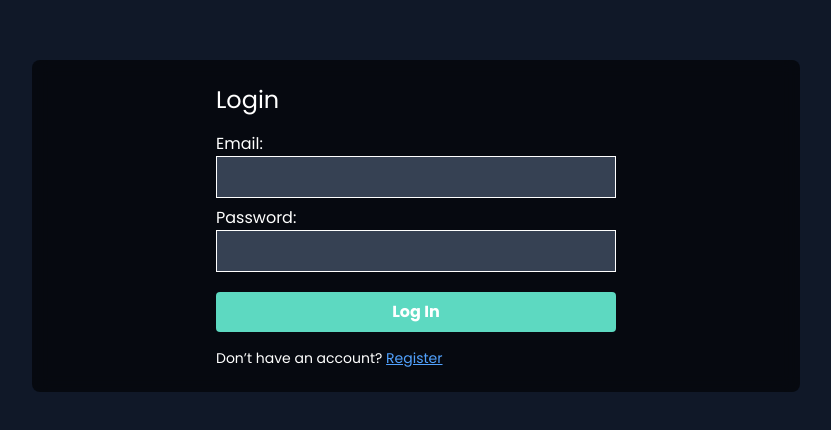
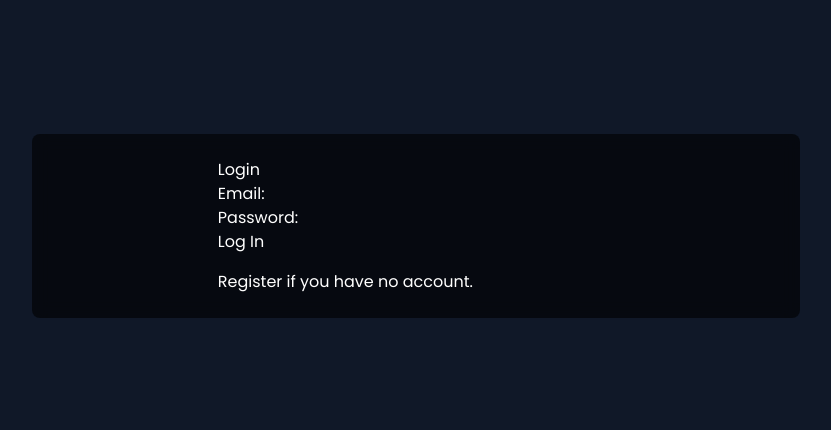
Before and after one commit to fullerstackdev/betlogic-frontend, a React (Vite) app: page /auth/login in a window 1280 px wide. Shown: the part 174-604 px from the top of the page, without its empty margins (224-1055 px from the left). Built offline with nearby package versions, Linux system fonts and the light colour scheme.

Commit message:
loginflow

```diff
--- a/src/components/Sidebar.jsx
+++ b/src/components/Sidebar.jsx
@@ -1,5 +1,5 @@
 // src/components/Sidebar.jsx
-import React, { useEffect, useState } from "react";
+import React, { useState, useEffect } from "react";
 import { NavLink, useNavigate } from "react-router-dom";
 import {
   FiHome,
@@ -13,14 +13,13 @@ import userAvatar from "../assets/images/users/user1.jpg";
 
 function Sidebar({ collapsed, openMobile, onCloseMobile }) {
   const navigate = useNavigate();
-  const [userName, setUserName] = useState("User Name");
+  const [userName, setUserName] = useState("User");
 
   useEffect(() => {
     const fn = localStorage.getItem("firstName") || "";
     const ln = localStorage.getItem("lastName") || "";
-    if (fn || ln) {
-      setUserName(`${fn} ${ln}`.trim() || "User");
-    }
+    const combined = (fn + " " + ln).trim();
+    if (combined) setUserName(combined);
   }, []);
 
   const navItems = [
@@ -49,7 +48,7 @@ function Sidebar({ collapsed, openMobile, onCloseMobile }) {
         <img src={logo} alt="BetLogic Logo" className="h-8 w-auto" />
       </div>
 
-      {/* NAVIGATION */}
+      {/* NAV */}
       <ul className="list-none m-0 p-0 flex-1 overflow-auto">
         {navItems.map((item) => (
           <li key={item.to}>
@@ -70,7 +69,7 @@ function Sidebar({ collapsed, openMobile, onCloseMobile }) {
         ))}
       </ul>
 
-      {/* PROFILE SECTION */}
+      {/* PROFILE */}
       <div
         className="border-t border-[var(--color-border)] px-4 py-3 flex items-center cursor-pointer hover:bg-[var(--color-mid)]"
         onClick={() => navigate("/profile")}
@@ -90,12 +89,9 @@ function Sidebar({ collapsed, openMobile, onCloseMobile }) {
     </div>
   );
 
-  // MOBILE OVERLAY
+  // Mobile overlay
   const mobileSidebar = openMobile && (
-    <div
-      className="md:hidden fixed inset-0 z-50 flex"
-      onClick={onCloseMobile}
-    >
+    <div className="md:hidden fixed inset-0 z-50 flex" onClick={onCloseMobile}>
       <div
         className="bg-[var(--color-dark)] text-gray-300 w-64 flex flex-col"
         onClick={(e) => e.stopPropagation()}
@@ -103,7 +99,6 @@ function Sidebar({ collapsed, openMobile, onCloseMobile }) {
         <div className="flex items-center justify-center px-4 py-4 border-b border-[var(--color-border)]">
           <img src={logo} alt="BetLogic Logo" className="h-8 w-auto" />
         </div>
-
         <ul className="list-none m-0 p-0 flex-1 overflow-auto">
           {navItems.map((item) => (
             <li key={item.to}>
@@ -122,7 +117,6 @@ function Sidebar({ collapsed, openMobile, onCloseMobile }) {
             </li>
           ))}
         </ul>
-
         <div
           className="border-t border-[var(--color-border)] px-4 py-3 flex items-center cursor-pointer hover:bg-[var(--color-mid)]"
           onClick={() => {
@@ -141,7 +135,6 @@ function Sidebar({ collapsed, openMobile, onCloseMobile }) {
           </div>
         </div>
       </div>
-
       <div className="flex-1 bg-black bg-opacity-50" />
     </div>
   );
--- a/src/components/TopNavbar.jsx
+++ b/src/components/TopNavbar.jsx
@@ -1,63 +1,43 @@
 // src/components/TopNavbar.jsx
-import React, { useState, useEffect } from "react";
+import React, { useEffect, useState } from "react";
 import { FiMenu, FiMessageSquare, FiBell, FiChevronDown } from "react-icons/fi";
-import userAvatar from "../assets/images/users/user1.jpg"; // Or real user avatar if you store it.
+import userAvatar from "../assets/images/users/user1.jpg";
 
 function TopNavbar({ onToggleSidebarDesktop, onToggleSidebarMobile }) {
   const [profileOpen, setProfileOpen] = useState(false);
-  const [userName, setUserName] = useState("User Name"); // default
+  const [userName, setUserName] = useState("User");
 
   useEffect(() => {
-    // Read user’s first/last from localStorage, or do a quick fetch if needed.
     const fn = localStorage.getItem("firstName") || "";
     const ln = localStorage.getItem("lastName") || "";
-    if (fn || ln) {
-      setUserName(`${fn} ${ln}`.trim() || "User");
-    } else {
-      setUserName("User"); // fallback
-    }
+    const combined = (fn + " " + ln).trim();
+    if (combined) setUserName(combined);
   }, []);
 
   return (
     <div className="relative z-[999] flex items-center justify-between h-12 px-4 bg-[var(--color-dark)] border-b border-[var(--color-border)] text-[var(--color-text)]">
-      {/* LEFT SECTION: Sidebar Toggle + Search */}
+      {/* LEFT: Sidebar toggles + optional search */}
       <div className="flex items-center">
-        {/* Mobile hamburger (< md) */}
+        {/* MOBILE HAMBURGER */}
         <button
           className="md:hidden hover:text-[var(--color-primary)] mr-2"
           onClick={onToggleSidebarMobile}
         >
           <FiMenu size={20} />
         </button>
-        {/* Desktop collapse toggle (hidden < md) */}
+        {/* DESKTOP COLLAPSE */}
         <button
           className="hidden md:inline hover:text-[var(--color-primary)] mr-2"
           onClick={onToggleSidebarDesktop}
         >
           <FiMenu size={20} />
         </button>
-        {/* Optional search bar */}
-        <div className="hidden sm:block">
-          <input
-            type="text"
-            placeholder="Search & Enter"
-            className="
-              bg-[var(--color-panel)]
-              border border-[var(--color-border)]
-              rounded
-              px-2 py-1
-              text-sm
-              placeholder:text-gray-400
-              focus:outline-none
-              focus:border-[var(--color-primary)]
-            "
-          />
-        </div>
+        {/* search bar if needed */}
       </div>
 
-      {/* RIGHT SECTION: Icons + Profile */}
+      {/* RIGHT: messages, notifications, profile */}
       <div className="flex items-center gap-4">
-        {/* Messages Icon (stub) */}
+        {/* Messages icon */}
         <div className="relative">
           <button className="hover:text-[var(--color-primary)]">
             <FiMessageSquare size={20} />
@@ -67,7 +47,7 @@ function TopNavbar({ onToggleSidebarDesktop, onToggleSidebarMobile }) {
           </span>
         </div>
 
-        {/* Notifications Icon (stub) */}
+        {/* Notifs icon */}
         <div className="relative">
           <button className="hover:text-[var(--color-primary)]">
             <FiBell size={20} />
@@ -108,7 +88,6 @@ function TopNavbar({ onToggleSidebarDesktop, onToggleSidebarMobile }) {
               <button
                 className="block w-full text-left px-2 py-1 hover:bg-gray-200"
                 onClick={() => {
-                  // Simple logout
                   localStorage.clear();
                   window.location.href = "/auth/login";
                 }}
--- a/src/pages/Auth/LoginPage.jsx
+++ b/src/pages/Auth/LoginPage.jsx
@@ -11,27 +11,23 @@ function LoginPage() {
     e.preventDefault();
     setError("");
     try {
-      // Example: "https://betlogic-backend.onrender.com/api"
-      const base = import.meta.env.VITE_API_BASE;
+      const base = import.meta.env.VITE_API_BASE; // e.g. https://betlogic-backend.onrender.com/api
       const res = await fetch(`${base}/auth/login`, {
         method: "POST",
         headers: { "Content-Type": "application/json" },
         body: JSON.stringify(form),
       });
       const data = await res.json();
-      if (!res.ok) throw new Error(data.error || "Login failed");
+      if (!res.ok) {
+        throw new Error(data.error || "Login failed");
+      }
+      // data => { message, token, role, firstName, lastName }
+      localStorage.setItem("token", data.token);
+      localStorage.setItem("role", data.role || "user");
+      localStorage.setItem("firstName", data.firstName || "");
+      localStorage.setItem("lastName", data.lastName || "");
 
-      // Store token & role
-      localStorage.setItem("token", data.token);
-      // If your back-end returns {role: "..."} do:
-      if (data.role) {
-        localStorage.setItem("role", data.role);
-      } else {
-        // If no role is returned, default user
-        localStorage.setItem("role", "user");
-      }
-
-      // If the user is admin -> /admin, else -> /
+      // redirect based on role
       if (data.role === "admin" || data.role === "superadmin") {
         navigate("/admin");
       } else {
@@ -43,17 +39,14 @@ function LoginPage() {
   }
 
   return (
-    <div style={{ maxWidth: 400, margin: "0 auto" }}>
-      <h2 className="text-2xl mb-4">Login</h2>
-      {error && <p className="text-red-400">{error}</p>}
-
-      <form onSubmit={handleSubmit} className="space-y-2">
+    <div style={{ maxWidth: 400, margin: "auto" }}>
+      <h2>Login</h2>
+      {error && <p style={{ color: "red" }}>{error}</p>}
+      <form onSubmit={handleSubmit}>
         <div>
           <label>Email:</label>
           <input
             type="email"
-            className="border w-full p-2 bg-gray-700 text-white"
-            required
             value={form.email}
             onChange={(e) => setForm({ ...form, email: e.target.value })}
           />
@@ -62,22 +55,14 @@ function LoginPage() {
           <label>Password:</label>
           <input
             type="password"
-            className="border w-full p-2 bg-gray-700 text-white"
-            required
             value={form.password}
             onChange={(e) => setForm({ ...form, password: e.target.value })}
           />
         </div>
-        <button type="submit" className="btn w-full mt-3">
-          Log In
-        </button>
+        <button type="submit">Log In</button>
       </form>
-
-      <p className="mt-4 text-sm">
-        Don’t have an account?{" "}
-        <a href="/auth/register" className="text-blue-400 underline">
-          Register
-        </a>
+      <p style={{ marginTop: "1rem" }}>
+        <a href="/auth/register">Register</a> if you have no account.
       </p>
     </div>
   );
```
